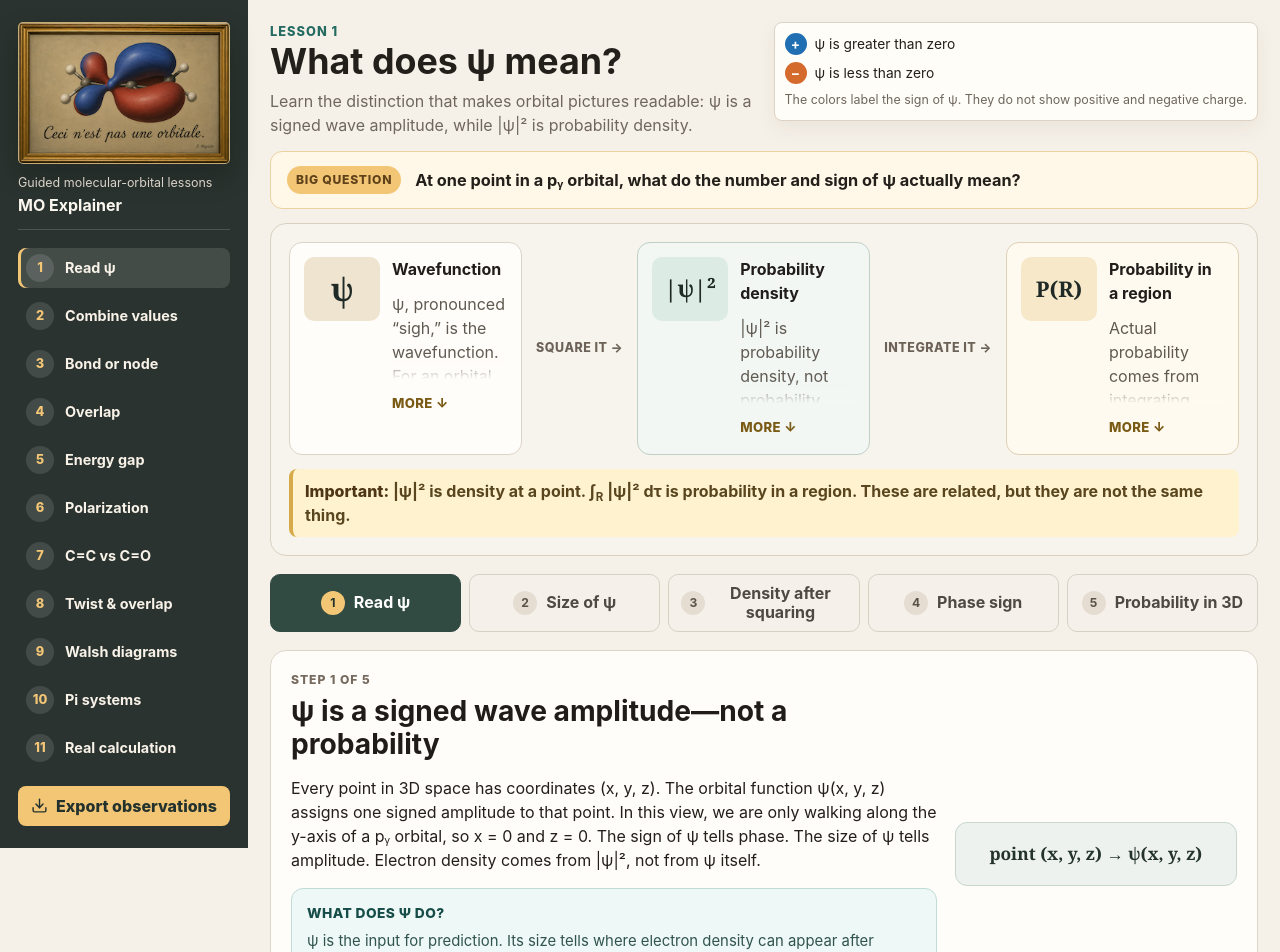
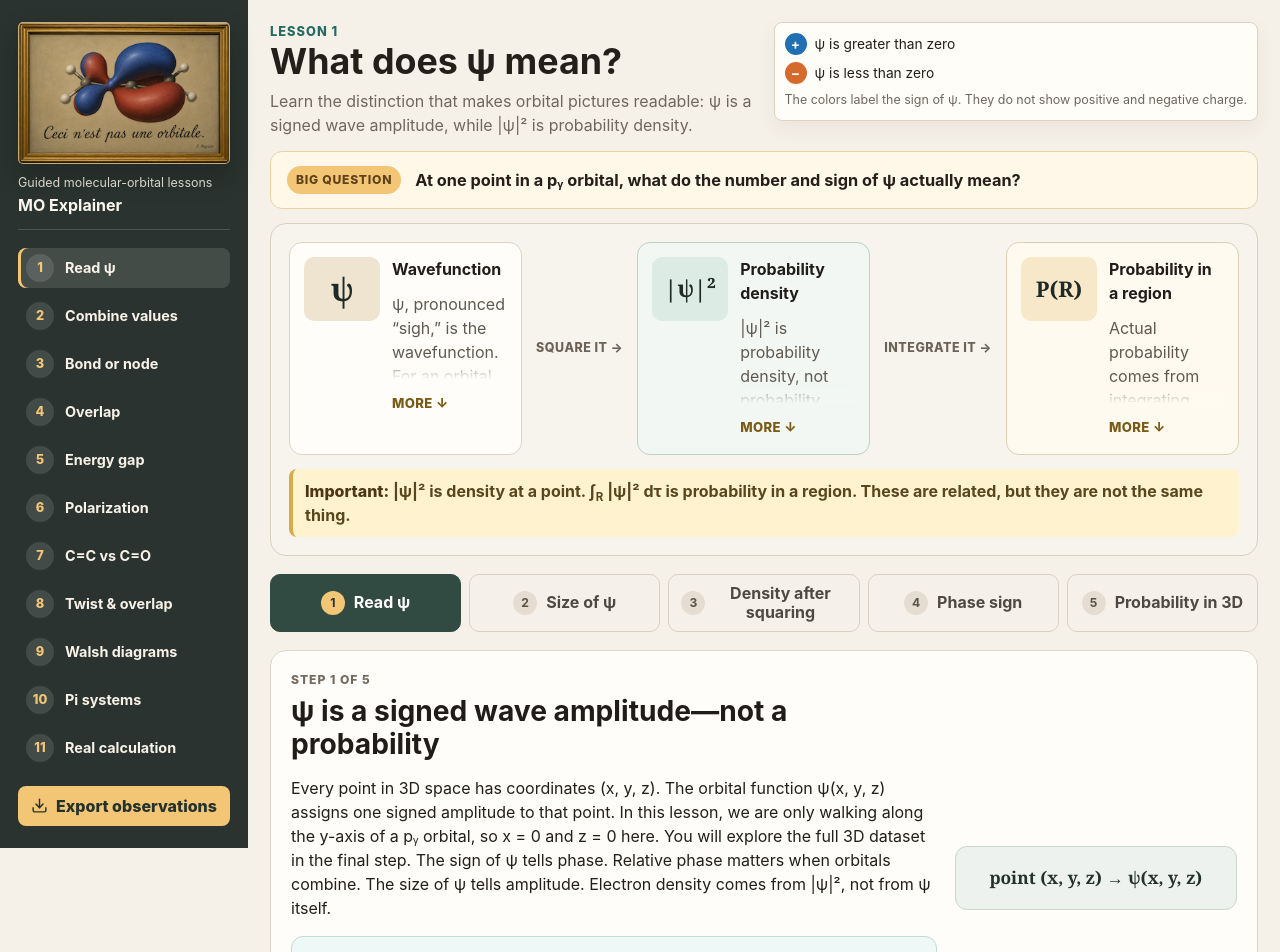
Before and after one commit to jgassens/MOexplainer, a React (Vite) app: page / in a window 1280 px wide. Shown: the top 952 px of the page. Built offline with nearby package versions, Linux system fonts and the light colour scheme.

Commit message:
Clarify Lesson 1 phase transition copy

```diff
--- a/src/lessons/PhaseLesson/index.tsx
+++ b/src/lessons/PhaseLesson/index.tsx
@@ -42,7 +42,7 @@ const stages: readonly StageCopy[] = [
     id: "read",
     shortTitle: "Read ψ",
     title: "ψ is a signed wave amplitude—not a probability",
-    lead: "Every point in 3D space has coordinates (x, y, z). The orbital function ψ(x, y, z) assigns one signed amplitude to that point. In this view, we are only walking along the y-axis of a pᵧ orbital, so x = 0 and z = 0. The sign of ψ tells phase. The size of ψ tells amplitude. Electron density comes from |ψ|², not from ψ itself.",
+    lead: "Every point in 3D space has coordinates (x, y, z). The orbital function ψ(x, y, z) assigns one signed amplitude to that point. In this lesson, we are only walking along the y-axis of a pᵧ orbital, so x = 0 and z = 0 here. You will explore the full 3D dataset in the final step. The sign of ψ tells phase. Relative phase matters when orbitals combine. The size of ψ tells amplitude. Electron density comes from |ψ|², not from ψ itself.",
     equation: "point (x, y, z)  →  ψ(x, y, z)",
     correction:
       "The +1 and −1 values on this page are scaled teaching values. They mean equal amplitude with opposite phase. They do not mean +100% and −100% probability.",
@@ -360,7 +360,7 @@ function EquationWorkbench({
                 <EquationTerm
                   label="global phase sign"
                   value={`s = ${signValue}`}
-                  description="This chooses the global phase convention. It can flip every sign and color in the orbital without changing probability density."
+                  description="This chooses the global phase convention. It can flip every sign and color in the orbital without changing probability density. Relative phase becomes important when orbitals combine in the next lesson."
                 >
                   s
                 </EquationTerm>{" "}
```
